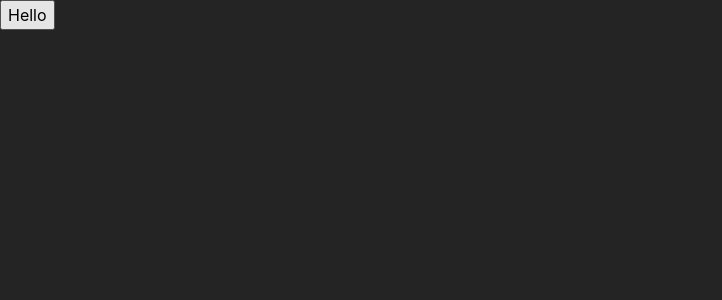
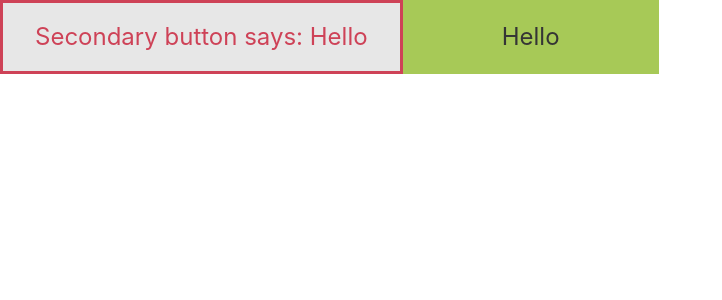
Before and after one commit to andreRcoutinho/pokedex, a React (Vite) app: page / in a window 1280 px wide. Shown: the top 300 px of the page, without its empty margins (0-722 px from the left). Built offline with nearby package versions, Linux system fonts and the light colour scheme.

Commit message:
Create theme placeholder and Button test

```diff
--- a/src/App.jsx
+++ b/src/App.jsx
@@ -1,16 +1,27 @@
-import { useState } from 'react';
+import React, { useState } from 'react';
+import { ThemeProvider } from 'styled-components';
+import { base, light, dark } from './themes.js';
+import Button from './components/Button.jsx';
+
+const ThemePreferenceContext = React.createContext();
+
+const themesMap = {
+  light,
+  dark,
+};
 
 function App() {
-  const [clicked, setClicked] = useState(false);
+  const [currentTheme, setCurrentTheme] = useState('light');
+
+  const theme = { ...base, colors: themesMap[currentTheme] };
 
   return (
-    <>
-      <div>
-        <button onClick={() => setClicked(!clicked)}>
-          {clicked ? 'In progress...' : 'Hello'}
-        </button>
-      </div>
-    </>
+    <ThemePreferenceContext.Provider value={{ currentTheme, setCurrentTheme }}>
+      <ThemeProvider theme={theme}>
+        <Button isSecondary>Secondary button says: </Button>
+        <Button />
+      </ThemeProvider>
+    </ThemePreferenceContext.Provider>
   );
 }
 
--- /dev/null
+++ b/src/components/Button.jsx
@@ -0,0 +1,33 @@
+import React, { useState } from 'react';
+import styled from 'styled-components';
+
+const StyledButton = styled.button`
+  background: ${(props) =>
+    props.$secondary
+      ? props.theme.colors.background
+      : props.theme.colors.primary};
+  border: solid 3px;
+  border-color: ${(props) =>
+    props.$secondary
+      ? props.theme.colors.secondary
+      : props.theme.colors.primary};
+  color: ${(props) =>
+    props.$secondary ? props.theme.colors.secondary : props.theme.colors.text};
+  cursor: pointer;
+  padding: ${(props) => props.theme.space.sm} ${(props) => props.theme.space.md};
+  min-height: ${(props) => props.theme.space.md};
+  min-width: ${(props) => props.theme.space.xxl};
+  font-size: ${(props) => props.theme.fontSize.lg};
+`;
+
+export default function Button(props) {
+  const [clicked, setClicked] = useState(false);
+  const { isSecondary = false } = props;
+
+  return (
+    <StyledButton onClick={() => setClicked(!clicked)} $secondary={isSecondary}>
+      {props.children}
+      {clicked ? 'In progress...' : 'Hello'}
+    </StyledButton>
+  );
+}
--- a/src/index.css
+++ /dev/null
@@ -1,7 +0,0 @@
-:root {
-  font-family: Inter, system-ui, Avenir, Helvetica, Arial, sans-serif;
-
-  color-scheme: light dark;
-  color: rgba(255, 255, 255, 0.87);
-  background-color: #242424;
-}
--- a/src/main.jsx
+++ b/src/main.jsx
@@ -1,7 +1,6 @@
 import React from 'react';
 import ReactDOM from 'react-dom/client';
 import App from './App.jsx';
-import './index.css';
 import './reset.css';
 import { ApolloClient, InMemoryCache, ApolloProvider } from '@apollo/client';
 
--- a/src/reset.css
+++ b/src/reset.css
@@ -1,5 +1,5 @@
 /*
-  Josh's Custom CSS Reset
+  Based on Josh's Custom CSS Reset
   https://www.joshwcomeau.com/css/custom-css-reset/
 */
 *,
@@ -13,6 +13,7 @@
 body {
   line-height: 1.5;
   -webkit-font-smoothing: antialiased;
+  font-family: Inter, Arial, Helvetica, sans-serif;
 }
 img,
 picture,
--- /dev/null
+++ b/src/themes.js
@@ -0,0 +1,41 @@
+export const base = {
+  space: {
+    base: '12px',
+    xs: '8px',
+    sm: '16px',
+    md: '32px',
+    lg: '64px',
+    xl: '128px',
+    xxl: '256px',
+  },
+  fontSize: {
+    normal: '1rem',
+    md: '1.15rem',
+    lg: '1.5rem',
+    display1: '2rem',
+    display2: '3rem',
+    display3: '3.5rem',
+    display4: '4rem',
+    display5: '4.5rem',
+  },
+  borderRadius: {
+    sm: '5px',
+    md: '10px',
+    lg: '15px',
+    circle: '50%',
+  },
+};
+
+export const light = {
+  primary: '#a7c957',
+  secondary: '#CE4257',
+  background: '#e7e7e7',
+  text: '#353535',
+};
+
+export const dark = {
+  primary: '#a7c957',
+  secondary: '#CE4257',
+  background: '#353535',
+  text: '#f8f8f8',
+};
```
